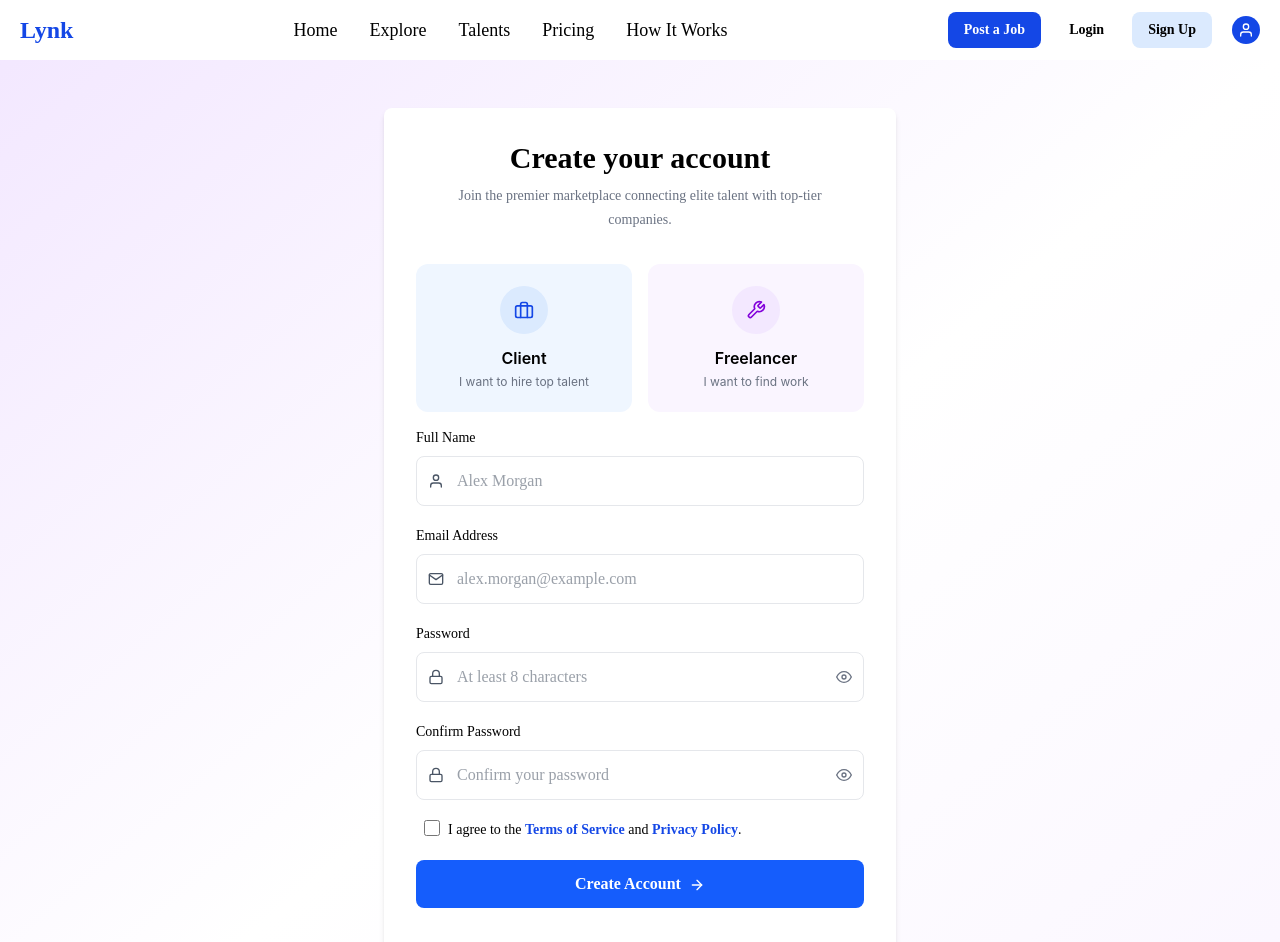
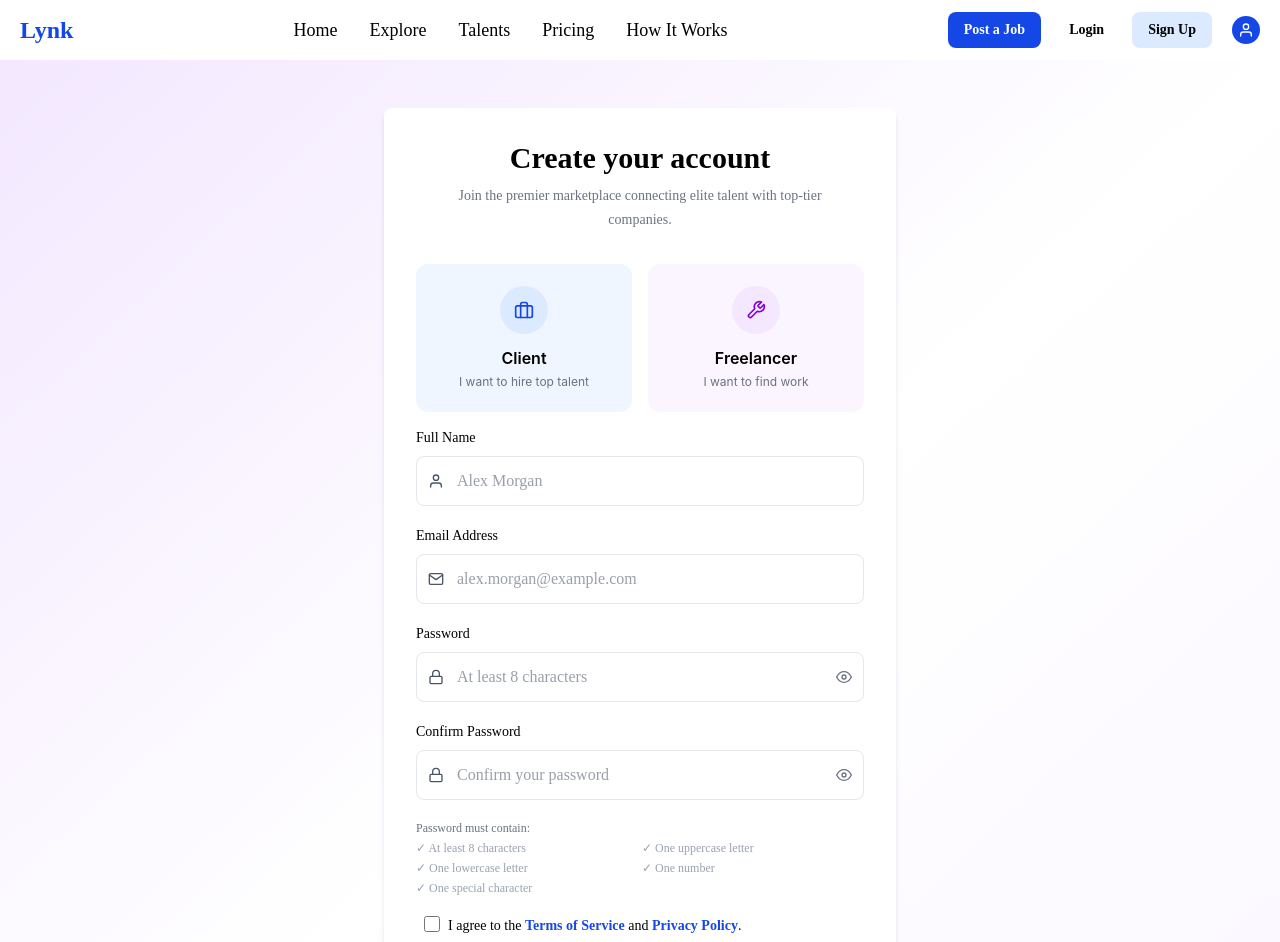
Before and after one commit to GhofranMohamed2006/Freelance-Hub, a React (Vite) app: page /register in a window 1280 px wide. Shown: the top 942 px of the page. Built offline with nearby package versions, Linux system fonts and the light colour scheme.

Commit message:
password validation updated

```diff
--- a/src/components/navbar/Navbar.jsx
+++ b/src/components/navbar/Navbar.jsx
@@ -122,9 +122,8 @@ const Navbar = () => {
 
       {/* Mobile & Tablet Menu */}
       <div
-        className={`overflow-hidden border-t border-gray-100 transition-all duration-300 lg:hidden ${
-          isMenuOpen ? "max-h-[500px] opacity-100" : "max-h-0 opacity-0"
-        }`}
+        className={`overflow-hidden border-t border-gray-100 transition-all duration-300 lg:hidden ${isMenuOpen ? "max-h-[500px] opacity-100" : "max-h-0 opacity-0"
+          }`}
       >
         <div className="flex flex-col gap-2 px-5 py-4 text-center font-libre">
           <Link
--- a/src/components/pages/auth/Register.jsx
+++ b/src/components/pages/auth/Register.jsx
@@ -8,7 +8,7 @@ import { FiEye, FiEyeOff } from "react-icons/fi";
 import { FiArrowRight } from "react-icons/fi";
 import googleIcon from "../../../assets/icons/google.webp";
 import githubIcon from "../../../assets/icons/github.webp";
-import {  useNavigate } from "react-router-dom";
+import { useNavigate } from "react-router-dom";
 import { useAuth } from "../../context/AuthContext";
 const Register = () => {
     const [role, setRole] = useState("");
@@ -87,7 +87,20 @@ const Register = () => {
         if (!formData.password) {
             newErrors.password = "Password is required";
         } else if (formData.password.length < 8) {
-            newErrors.password = "Password must be at least 8 characters";
+            newErrors.password =
+                "Password must be at least 8 characters";
+        } else if (!/[A-Z]/.test(formData.password)) {
+            newErrors.password =
+                "Password must contain at least one uppercase letter";
+        } else if (!/[a-z]/.test(formData.password)) {
+            newErrors.password =
+                "Password must contain at least one lowercase letter";
+        } else if (!/[0-9]/.test(formData.password)) {
+            newErrors.password =
+                "Password must contain at least one number";
+        } else if (!/[!@#$%^&*(),.?":{}|<>_\-\\[\]/'`~+=;]/.test(formData.password)) {
+            newErrors.password =
+                "Password must contain at least one special character";
         }
 
         if (!formData.confirmPassword) {
@@ -273,6 +286,7 @@ const Register = () => {
                                     </button>
                                 </div>
                             </div>
+
                             {errors.password && (
                                 <div className="mt-3 w-full rounded-lg border border-red-200 bg-red-50 px-4 py-2 text-center">
                                     <p className="text-xs font-lora font-medium text-red-500">
@@ -319,7 +333,60 @@ const Register = () => {
                                     </p>
                                 </div>
                             )}
+                            <div className="mt-3 space-y-1">
+                                <p className="text-xs font-medium text-gray-500">
+                                    Password must contain:
+                                </p>
 
+                                <div className="grid grid-cols-1 gap-1 sm:grid-cols-2">
+                                    <p
+                                        className={`text-xs ${formData.password.length >= 8
+                                                ? "text-green-600"
+                                                : "text-gray-400"
+                                            }`}
+                                    >
+                                        ✓ At least 8 characters
+                                    </p>
+
+                                    <p
+                                        className={`text-xs ${/[A-Z]/.test(formData.password)
+                                                ? "text-green-600"
+                                                : "text-gray-400"
+                                            }`}
+                                    >
+                                        ✓ One uppercase letter
+                                    </p>
+
+                                    <p
+                                        className={`text-xs ${/[a-z]/.test(formData.password)
+                                                ? "text-green-600"
+                                                : "text-gray-400"
+                                            }`}
+                                    >
+                                        ✓ One lowercase letter
+                                    </p>
+
+                                    <p
+                                        className={`text-xs ${/[0-9]/.test(formData.password)
+                                                ? "text-green-600"
+                                                : "text-gray-400"
+                                            }`}
+                                    >
+                                        ✓ One number
+                                    </p>
+
+                                    <p
+                                        className={`text-xs ${/[!@#$%^&*(),.?":{}|<>_\-\\[\]/'`~+=;]/.test(
+                                            formData.password
+                                        )
+                                                ? "text-green-600"
+                                                : "text-gray-400"
+                                            }`}
+                                    >
+                                        ✓ One special character
+                                    </p>
+                                </div>
+                            </div>
 
                             {/* Terms of Service */}
 
```
